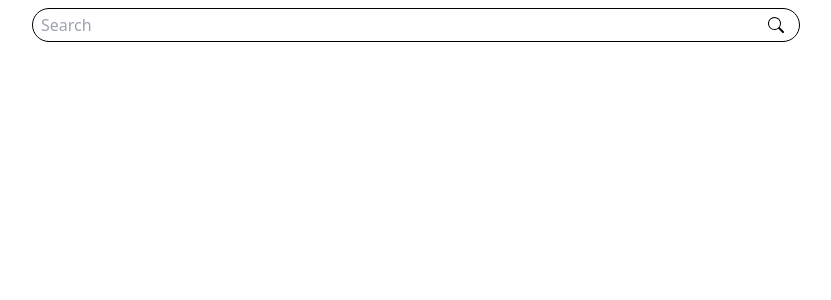
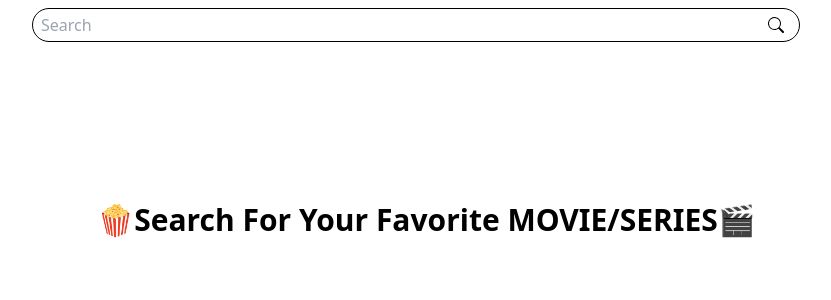
Before and after one commit to suniljoshi26/-my_Show_App, a React (Vite) app: page / in a window 1280 px wide. Shown: the top 300 px of the page, without its empty margins (214-1045 px from the left). Built offline with nearby package versions, Linux system fonts and the light colour scheme; the HTML template or start-up script is replaced by a standard one.

Commit message:
front page

```diff
--- a/src/Pages/ShowsList.Page.tsx
+++ b/src/Pages/ShowsList.Page.tsx
@@ -35,6 +35,11 @@ const ShowListPage: FC<showListpageProp> = ({
         <div>{loading && <LoadingSpinner className="text-2xl" />}</div>
       </div>
       <div className="flex flex-wrap justify-center">
+        {show.length === 0 && (
+          <div className="mt-40 text-3xl font-bold">
+            🍿Search For Your Favorite MOVIE/SERIES🎬
+          </div>
+        )}
         {show.map((s) => (
           <ShowCard key={s.id} show={s} cast={cast[s.id]} />
         ))}
--- a/src/api.ts
+++ b/src/api.ts
@@ -39,21 +39,24 @@ export const fatchShow2 = async (query: string) => {
   });
   const data = [];
   for (let i = 0; i < shows.length; i++) {
-    data.push(getCastForShow(shows[i]));
+    data.push(getCastShow(shows[i]));
   }
 
   return Promise.all(data);
 };
+
+export const getCastShow = async (show: Show) => {
+  console.log(show.id);
+  const response = await axios.get(BASE_URL + "/shows/" + show.id + "/cast");
+  const cast = response.data.map((item: any) => item.person);
+  return { show, cast: { id: show.id, person: cast } };
+};
+
 export const fatchDetail = async (showId: number) => {
   const res = await axios.get("https://api.tvmaze.com/shows/" + showId);
   return res.data;
 };
 
-export const getCastForShow = async (show: Show) => {
-  const response = await axios.get(BASE_URL + "/shows/" + show.id + "/cast");
-  const cast = response.data.map((item: any) => item.person);
-  return { show, cast: { id: show.id, person: cast } };
-};
 export const fatchCast = async (showId: number) => {
   const res = await axios.get<{ person: Cast }[]>(
     "https://api.tvmaze.com/shows/" + showId + "/cast"
```
